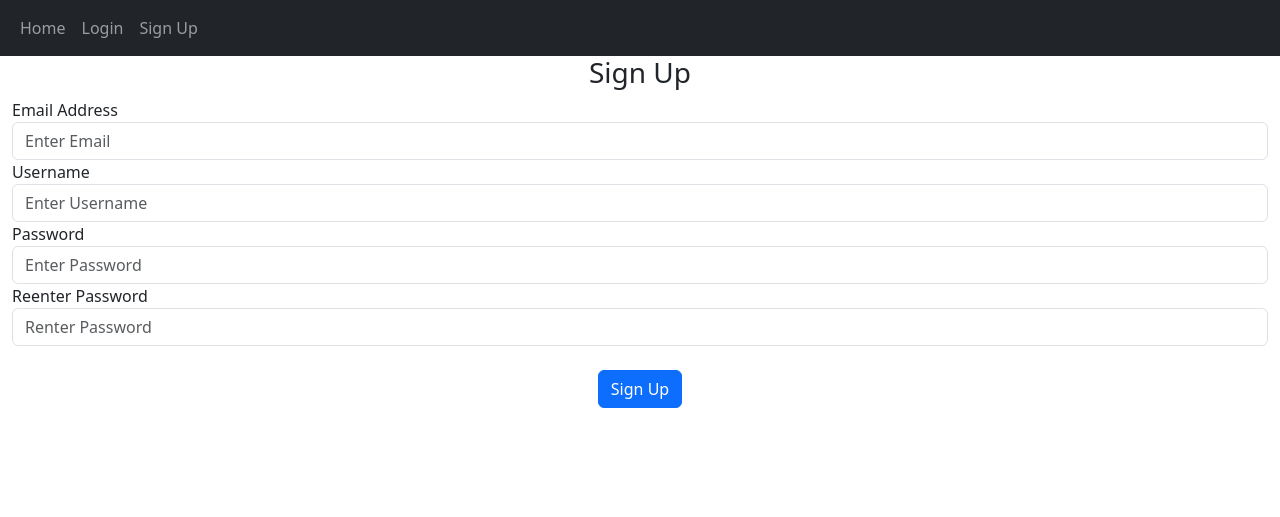
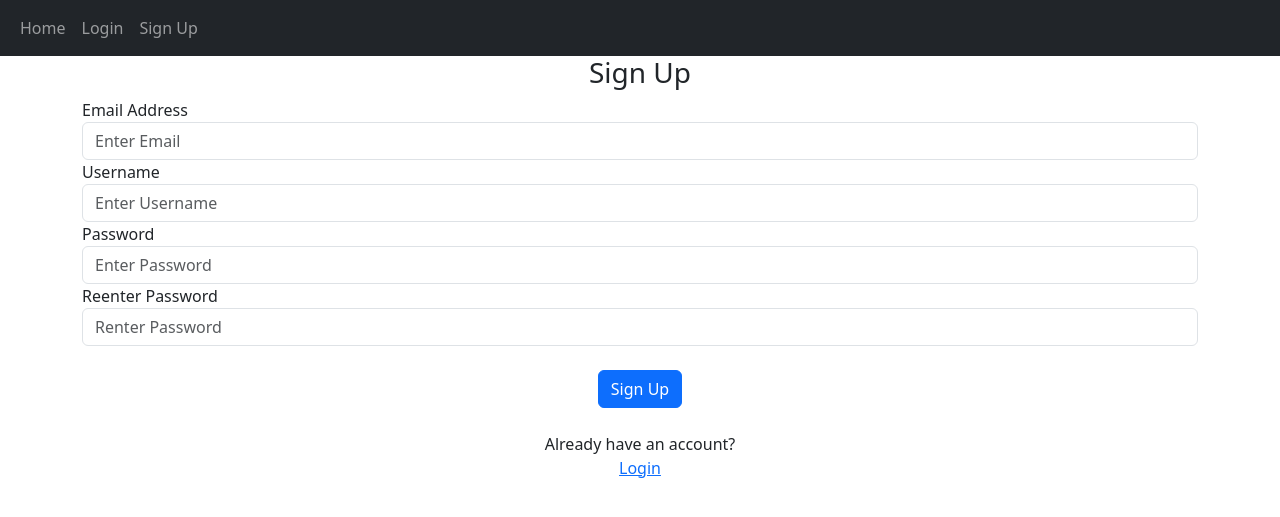
Before and after one commit to ryzinn18/PersonalBlog, a Flask app: page /sign-up in a window 1280 px wide. Shown: the top 517 px of the page. Run offline with Flask 2, Linux system fonts and the light colour scheme; some libraries are stand-ins or nearby versions.

Commit message:
Resized form containers, hide password text.

```diff
--- a/website/templates/signup.html
+++ b/website/templates/signup.html
@@ -1,21 +1,27 @@
 {% extends "base.html" %}
-{% block title %}Home{% endblock %}
+{% block title %}Sign Up{% endblock %}
 {% block content %}
 <form method="POST">
     <h3 align="center">Sign Up</h3>
-    <div class="form-group">
+    <div class="form-group container-sm">
         <label for="email">Email Address</label>
         <input type="text" id="email" name="email" class="form-control" placeholder="Enter Email"/>
         <label for="username">Username</label>
         <input type="text" id="username" name="username" class="form-control" placeholder="Enter Username"/>
         <label for="password1">Password</label>
-        <input type="text" id="password1" name="password1" class="form-control" placeholder="Enter Password"/>
+        <input type="password" id="password1" name="password1" class="form-control" placeholder="Enter Password"/>
         <label for="password2">Reenter Password</label>
-        <input type="text" id="password2" name="password2" class="form-control" placeholder="Renter Password"/>
+        <input type="password" id="password2" name="password2" class="form-control" placeholder="Renter Password"/>
         <br>
         <div align="center">
             <button class="btn btn-primary" type="submit">Sign Up</button>
         </div>
+        <br>
+        <center>
+            <label>Already have an account?</label>
+            <br>
+            <a href="/login">Login</a>
+        </center>
     </div>
 </form>
 {% endblock %}
```
Also changed, not shown: website/templates/login.html (+8 -2 lines).
